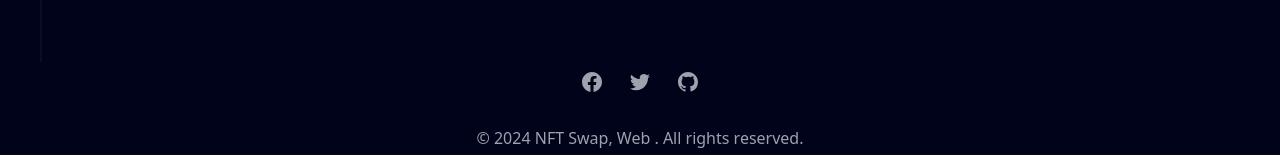
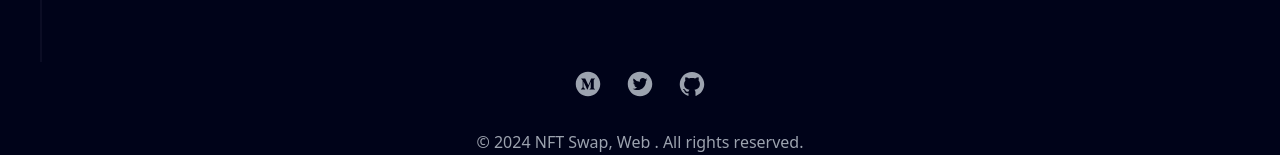
Before and after one commit to vv1133/nft_swap, a Next.js app in the folder nft_swap_web/: page / in a window 1280 px wide. Shown: the part 1376-1531 px from the top of the page. Built offline with nearby package versions, Linux system fonts and the light colour scheme.

Commit message:
update detail

```diff
--- a/nft_swap_web/app/(root)/consolidate/page.tsx
+++ b/nft_swap_web/app/(root)/consolidate/page.tsx
@@ -14,6 +14,7 @@ import { Button } from "@/components/ui/button";
 import { FaRegCircleCheck } from "react-icons/fa6";
 import { LuFileStack } from "react-icons/lu";
 import { RiErrorWarningLine } from "react-icons/ri";
+import Footer from "@/components/Footer";
 
 const Consolidate = () => {
   const [mergeBtn, setmergeBtn] = useState(false);
@@ -223,9 +224,8 @@ const Consolidate = () => {
       <Header />
 
       <div className="max-w-[80%] w-full relative  flex flex-col my-20  items-start justify-start">
-        <div className="absolute left-0 z-20 flex items-center space-x-2">
+        <div className="absolute left-0 z-20 flex items-center space-x-2 mt-20">
           <Input className="w-[200px]" />
-
           <Button className="">Search</Button>
           <Button
             onClick={() => {
@@ -275,6 +275,7 @@ const Consolidate = () => {
             ))}
         </div>
       </div>
+      <Footer />
     </main>
   );
 };
--- a/nft_swap_web/components/ConnectButton.tsx
+++ b/nft_swap_web/components/ConnectButton.tsx
@@ -13,6 +13,8 @@ import { ApiPromise, WsProvider, Keyring } from "@polkadot/api";
 import { TbReload } from "react-icons/tb";
 import Image from "next/image";
 import Link from "next/link";
+import { AnimatedTooltip } from "@/components/ui/animated-tooltip";
+
 const RPC_URL = "ws://127.0.0.1:9944";
 
 const ConnectButton = () => {
@@ -122,7 +124,7 @@ const ConnectButton = () => {
   const displayAddress = (address: string) => {
     return address ? (
       <>
-        <span className="text-purple-200">Add:</span>
+        {/* <span className="text-purple-200">Add:</span> */}
         {address.slice(0, 6)}...{address.slice(-4)}
       </>
     ) : (
@@ -149,8 +151,16 @@ const ConnectButton = () => {
         </div>
       ) : (
         <div className="flex justify-center items-center">
-          <div className="hover:scale-110 transition-transform duration-300 cursor-pointer">
-            <Image src={`/images/faucet.png`} alt="" width="30" height="30" />
+          <div className="relative group hover:scale-110 transition-transform duration-300 cursor-pointer">
+            <Image
+              src={`/images/faucet.png`}
+              alt="faucet"
+              width="30"
+              height="30"
+            />
+            <div className="absolute left-1/2 transform -translate-x-1/2 mt-2  text-white text-center text-sm rounded p-2 bg-black/80 shadow-inner opacity-0 transition-opacity duration-200 group-hover:opacity-100">
+              faucet
+            </div>
           </div>
           <Menu setActive={setActive} setDropdownVisible={setDropdownVisible}>
             <MenuItem
--- a/nft_swap_web/components/Footer.tsx
+++ b/nft_swap_web/components/Footer.tsx
@@ -1,55 +1,60 @@
 // Footer.js
-
+"use client";
+import { AiFillGithub } from "react-icons/ai";
+import { AiFillMediumCircle } from "react-icons/ai";
+import { AiFillTwitterCircle } from "react-icons/ai";
 const flags = [
   {
     name: "Medium",
     link: "https://medium.com/@web3nftswap",
     content: (
-      <svg
-        className="w-6 h-6"
-        aria-hidden="true"
-        fill="currentColor"
-        viewBox="0 0 24 24"
-      >
-
-        <path
-          fillRule="evenodd"
-            d="M22 12c0-5.523-4.477-10-10-10S2 6.477 2 12c0 4.991 3.657 9.128 8.438 9.878v-6.987h-2.54V12h2.54V9.797c0-2.506 1.492-3.89 3.777-3.89 1.094 0 2.238.195 2.238.195v2.46h-1.26c-1.243 0-1.63.771-1.63 1.562V12h2.773l-.443 2.89h-2.33v6.988C18.343 21.128 22 16.991 22 12z"
-          clipRule="evenodd"
-        ></path>
-      </svg>
+      // <svg
+      //   className="w-6 h-6"
+      //   aria-hidden="true"
+      //   fill="currentColor"
+      //   viewBox="0 0 24 24"
+      // >
+      //   <path
+      //     fillRule="evenodd"
+      //     d="M22 12c0-5.523-4.477-10-10-10S2 6.477 2 12c0 4.991 3.657 9.128 8.438 9.878v-6.987h-2.54V12h2.54V9.797c0-2.506 1.492-3.89 3.777-3.89 1.094 0 2.238.195 2.238.195v2.46h-1.26c-1.243 0-1.63.771-1.63 1.562V12h2.773l-.443 2.89h-2.33v6.988C18.343 21.128 22 16.991 22 12z"
+      //     clipRule="evenodd"
+      //   ></path>
+      // </svg>
+      <AiFillMediumCircle size={28}/>
     ),
   },
   {
     name: "Twitter",
     link: "https://x.com/web3nftswap",
     content: (
-      <svg
-        className="w-6 h-6"
-        aria-hidden="true"
-        fill="currentColor"
-        viewBox="0 0 24 24"
-      >
-        <path d="M8.29 20.251c7.547 0 11.675-6.253 11.675-11.675 0-.178 0-.355-.012-.53A8.348 8.348 0 0022 5.92a8.19 8.19 0 01-2.357.646 4.118 4.118 0 001.804-2.27 8.224 8.224 0 01-2.605.996 4.107 4.107 0 00-6.993 3.743 11.65 11.65 0 01-8.457-4.287 4.106 4.106 0 001.27 5.477A4.072 4.072 0 012.8 9.713v.052a4.105 4.105 0 003.292 4.022 4.095 4.095 0 01-1.853.07 4.108 4.108 0 003.834 2.85A8.233 8.233 0 012 18.407a11.616 11.616 0 006.29 1.84"></path>
-      </svg>
+      // <svg
+      //   className="w-6 h-6"
+      //   aria-hidden="true"
+      //   fill="currentColor"
+      //   viewBox="0 0 24 24"
+      // >
+      //   <path d="M8.29 20.251c7.547 0 11.675-6.253 11.675-11.675 0-.178 0-.355-.012-.53A8.348 8.348 0 0022 5.92a8.19 8.19 0 01-2.357.646 4.118 4.118 0 001.804-2.27 8.224 8.224 0 01-2.605.996 4.107 4.107 0 00-6.993 3.743 11.65 11.65 0 01-8.457-4.287 4.106 4.106 0 001.27 5.477A4.072 4.072 0 012.8 9.713v.052a4.105 4.105 0 003.292 4.022 4.095 4.095 0 01-1.853.07 4.108 4.108 0 003.834 2.85A8.233 8.233 0 012 18.407a11.616 11.616 0 006.29 1.84"></path>
+      // </svg>
+      <AiFillTwitterCircle size={28}/>
     ),
   },
   {
     name: "GitHub",
     link: "https://github.com/web3nftswap",
     content: (
-      <svg
-        className="w-6 h-6"
-        aria-hidden="true"
-        fill="currentColor"
-        viewBox="0 0 24 24"
-      >
-        <path
-          fillRule="evenodd"
-          d="M12 2C6.477 2 2 6.484 2 12.017c0 4.425 2.865 8.18 6.839 9.504.5.092.682-.217.682-.483 0-.237-.008-.868-.013-1.703-2.782.605-3.369-1.343-3.369-1.343-.454-1.158-1.11-1.466-1.11-1.466-.908-.62.069-.608.069-.608 1.003.07 1.531 1.032 1.531 1.032.892 1.53 2.341 1.088 2.91.832.092-.647.35-1.088.636-1.338-2.22-.253-4.555-1.113-4.555-4.951 0-1.093.39-1.988 1.029-2.688-.103-.253-.446-1.272.098-2.65 0 0 .84-.27 2.75 1.026A9.564 9.564 0 0112 6.844c.85.004 1.705.115 2.504.337 1.909-1.296 2.747-1.027 2.747-1.027.546 1.379.202 2.398.1 2.651.64.7 1.028 1.595 1.028 2.688 0 3.848-2.339 4.695-4.566 4.943.359.309.678.92.678 1.855 0 1.338-.012 2.419-.012 2.747 0 .268.18.58.688.482A10.019 10.019 0 0022 12.017C22 6.484 17.522 2 12 2z"
-          clipRule="evenodd"
-        ></path>
-      </svg>
+      <AiFillGithub size={28}/>
+      // <svg
+      //   className="w-6 h-6"
+      //   aria-hidden="true"
+      //   fill="currentColor"
+      //   viewBox="0 0 24 24"
+      // >
+      //   <path
+      //     fillRule="evenodd"
+      //     d="M12 2C6.477 2 2 6.484 2 12.017c0 4.425 2.865 8.18 6.839 9.504.5.092.682-.217.682-.483 0-.237-.008-.868-.013-1.703-2.782.605-3.369-1.343-3.369-1.343-.454-1.158-1.11-1.466-1.11-1.466-.908-.62.069-.608.069-.608 1.003.07 1.531 1.032 1.531 1.032.892 1.53 2.341 1.088 2.91.832.092-.647.35-1.088.636-1.338-2.22-.253-4.555-1.113-4.555-4.951 0-1.093.39-1.988 1.029-2.688-.103-.253-.446-1.272.098-2.65 0 0 .84-.27 2.75 1.026A9.564 9.564 0 0112 6.844c.85.004 1.705.115 2.504.337 1.909-1.296 2.747-1.027 2.747-1.027.546 1.379.202 2.398.1 2.651.64.7 1.028 1.595 1.028 2.688 0 3.848-2.339 4.695-4.566 4.943.359.309.678.92.678 1.855 0 1.338-.012 2.419-.012 2.747 0 .268.18.58.688.482A10.019 10.019 0 0022 12.017C22 6.484 17.522 2 12 2z"
+      //     clipRule="evenodd"
+      //   ></path>
+      // </svg>
     ),
   },
 ];
--- a/nft_swap_web/components/ui/animated-tooltip.tsx
+++ b/nft_swap_web/components/ui/animated-tooltip.tsx
@@ -14,7 +14,7 @@ export const AnimatedTooltip = ({
 }: {
   items: {
     // id: number;
-    name: string;
+    name: string|React.ReactNode;
     designation: string;
     // image: string;
   }[];
--- a/nft_swap_web/components/ui/button.tsx
+++ b/nft_swap_web/components/ui/button.tsx
@@ -21,11 +21,10 @@ const buttonVariants = cva(
           "flex items-center px-4 py-2 px-6 py-2 bg-transparent border uppercase border-black dark:border-white dark:text-white text-black rounded-lg transform hover:-translate-y-1 transition duration-400",
         // default: "flex items-center px-4 py-2 rounded-md border border-3 border-white uppercase bg-purple-200 text-black-100  hover:-translate-y-1 transform transition duration-200 hover:shadow-md",
         destructive:
-          "bg-destructive text-destructive-foreground hover:bg-destructive/90",
+          "bg-red-400 text-destructive-foreground hover:bg-destructive/90",
         outline:
           "border border-input text-purple dark:text-black border-black dark:border-fuchsia",
-        secondary:
-          "bg-secondary text-secondary-foreground ",
+        secondary: "bg-secondary text-secondary-foreground ",
         ghost: "hover:bg-accent hover:text-accent-foreground",
         link: "text-primary underline-offset-4 hover:underline",
       },
```
Also changed, not shown: nft_swap_web/app/(root)/browsing/page.tsx (+14 -5 lines), nft_swap_web/app/(root)/userCenter/page.tsx (+47 -14 lines).
